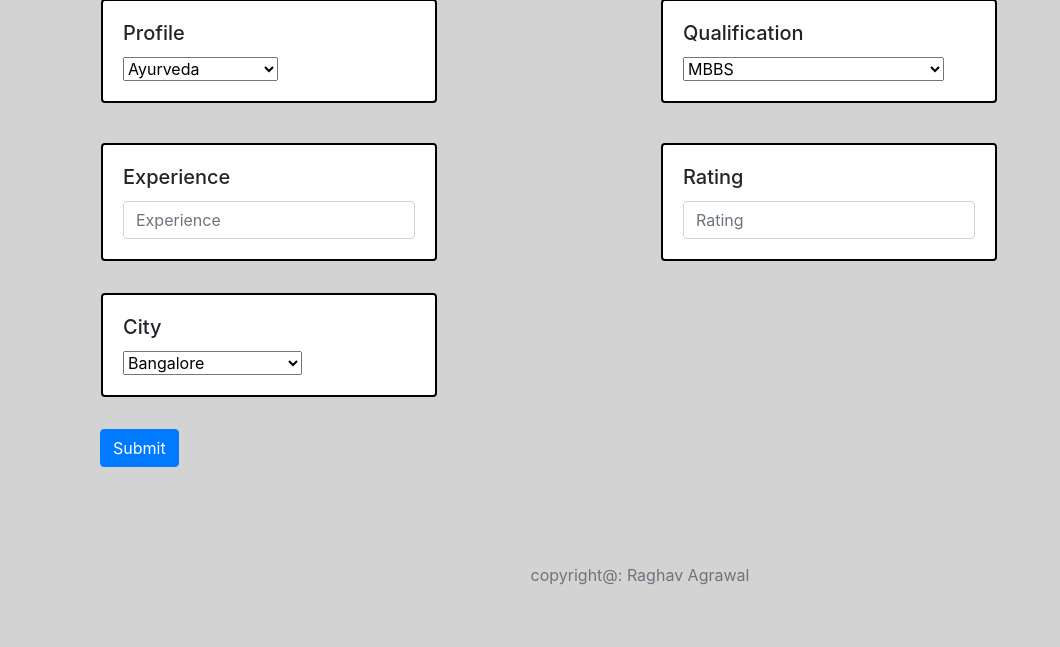
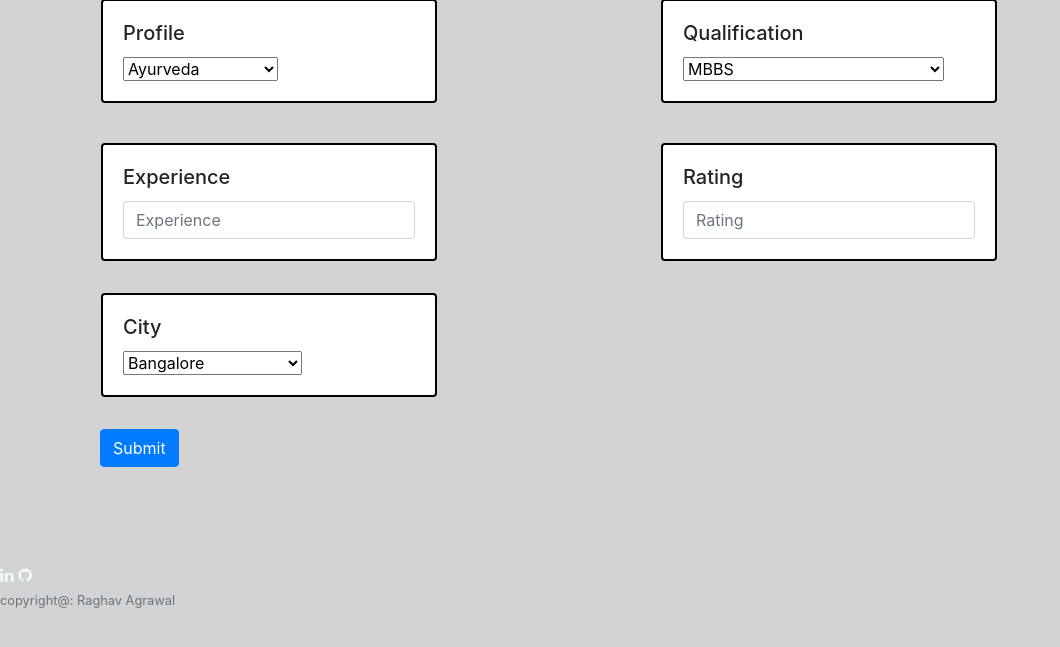
Before and after one commit to Raghavagr/doctor-consultant-fees-prediction, a Flask app: page / in a window 1280 px wide. Shown: the part 140-787 px from the top of the page, without its empty margins (0-1060 px from the left). Run offline with Flask 2, Linux system fonts and the light colour scheme; parts of the project's set-up code (start-up, migrations or seed data) failed here and were passed over; some libraries are stand-ins or nearby versions.

Commit message:
front end template

```diff
--- a/templates/home.html
+++ b/templates/home.html
@@ -9,6 +9,8 @@
     <!-- Bootstrap CSS -->
     <link rel="stylesheet" href="https://stackpath.bootstrapcdn.com/bootstrap/4.5.2/css/bootstrap.min.css"
         integrity="sha384-JcKb8q3iqJ61gNV9KGb8thSsNjpSL0n8PARn9HuZOnIxN0hoP+VmmDGMN5t9UJ0Z" crossorigin="anonymous">
+
+    <link href="https://maxcdn.bootstrapcdn.com/font-awesome/4.4.0/css/font-awesome.min.css" rel="stylesheet" />
 
     <!-- Custom styles for this template -->
     <link href="{{ url_for('static', filename='style.css') }}" rel="stylesheet">
@@ -116,8 +118,15 @@
 
         <br>
         <br>
-        <p class="copyright text-muted" style="text-align: center;">copyright@: Raghav Agrawal</p>
+       <!-- <p class="copyright text-muted" style="text-align: center;">copyright@: Raghav Agrawal</p>-->
     </div>
+
+    <footer>
+        <a href="https://www.linkedin.com/in/raghav-agrawal-4b5393184/" target="_blank"><i class="fa fa-linkedin"></i></a>
+        <a href="https://github.com/Raghavagr/doctor-consultant-fees-prediction" target="_blank"><i class="fa fa-github"></i></a>
+        <br>
+        <small class="copyright text-muted">copyright@: Raghav Agrawal</small>
+    </footer>
 
     <!-- Optional JavaScript -->
     <!-- jQuery first, then Popper.js, then Bootstrap JS -->
```
